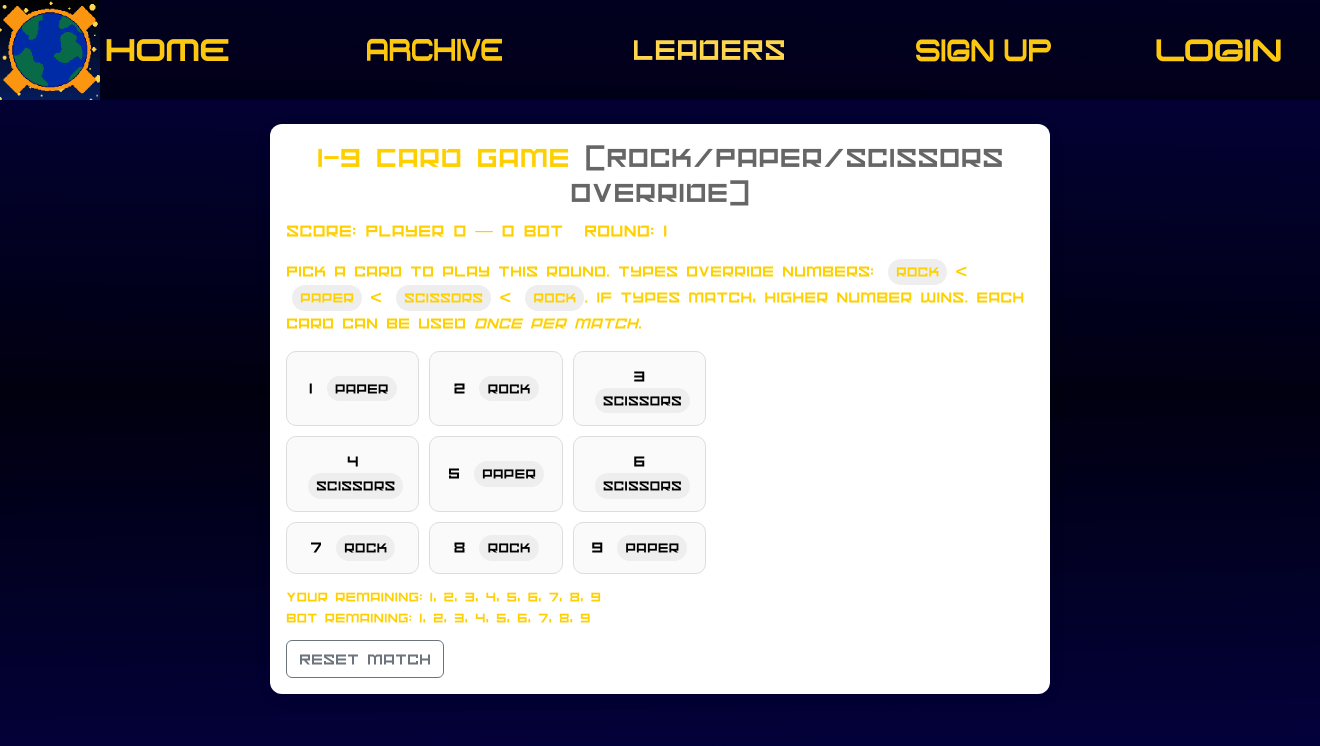
After one commit to alexko22/exocollect, a Django app: page /exocollect/card-game/ in a window 1320 px wide. The commit adds this page. Shown: the top 746 px of the page. Run offline with Django 5.2, Linux system fonts and the light colour scheme.

Commit message:
inital version of planet-jitsu

```diff
--- /dev/null
+++ b/exo/templates/exo/card_game.html
@@ -0,0 +1,126 @@
+{% extends 'exo/base.html' %}
+{% load static %}
+{% load extras %}
+
+{% block content %}
+<style>
+  .game-wrap { max-width: 780px; margin: 24px auto; padding: 16px; background: #fff; border-radius: 12px; box-shadow: 0 4px 18px rgba(0,0,0,.06); }
+  .title { margin: 0 0 8px; }
+  .subtle { color: #666; }
+  .pill { display:inline-block; padding:2px 8px; border-radius:999px; background:#eee; margin-left:6px; font-size: .9em; }
+  .score { font-size: 1.1rem; margin: 8px 0 16px; }
+  .grid { display: grid; grid-template-columns: repeat(3, minmax(90px, 1fr)); gap: 10px; max-width: 420px; }
+  .card-btn { padding: 12px 10px; font-size: 16px; border-radius: 10px; border: 1px solid #ddd; background: #fafafa; cursor: pointer; }
+  .card-btn:hover { background: #f1f1f1; }
+  .card-btn[disabled] { opacity:.5; cursor:not-allowed; }
+  table { border-collapse: collapse; margin-top: 14px; width: 100%; }
+  th, td { border: 1px solid #e4e4e4; padding: 8px 10px; text-align: left; }
+  th { background: #f9f9f9; }
+  .actions a { display:inline-block; margin-right: 10px; }
+  .banner { color:#b00; font-weight: 600; margin-bottom: 10px; }
+</style>
+
+<div class="game-wrap">
+  <h1 class="title">1–9 Card Game <span class="subtle">(Rock/Paper/Scissors override)</span></h1>
+
+  <div class="score">
+    <strong>Score:</strong> Player {{ score_player }} — {{ score_bot }} Bot
+    <span style="margin-left:12px;"><strong>Round:</strong> {{ round_num }}</span>
+  </div>
+
+  {% if finished %}
+    <h2>Match over: {{ match_winner }} wins the match!</h2>
+    <div class="actions">
+      {# If namespaced, change to url 'exo:card_game' #}
+      <a class="btn btn-primary" href="{% url 'card_game' %}?reset=1">Start new match</a>
+    </div>
+  {% else %}
+    <p>
+      Pick a card to play this round. Types override numbers:
+      <span class="pill">rock</span> &lt; <span class="pill">paper</span> &lt; <span class="pill">scissors</span> &lt; <span class="pill">rock</span>.
+      If types match, higher number wins. Each card can be used <em>once per match</em>.
+    </p>
+
+    {% if banner %}
+      <div class="banner">{{ banner }}</div>
+    {% endif %}
+
+    <!-- Pick form: disable cards you already used -->
+    <form method="get" class="grid">
+      {% for card in cards %}
+        {% with t=type_map|get:card %}
+          {% if card in player_remaining %}
+            <button class="card-btn" type="submit" name="card" value="{{ card }}">
+              {{ card }} <span class="pill">{{ t }}</span>
+            </button>
+          {% else %}
+            <button class="card-btn" type="button" disabled>
+              {{ card }} <span class="pill">{{ t }}</span>
+              <div style="font-size:12px;">used</div>
+            </button>
+          {% endif %}
+        {% endwith %}
+      {% endfor %}
+    </form>
+
+    {% if result %}
+      <h3 style="margin-top:16px;">{{ result }}</h3>
+      <p>{{ reason }}</p>
+
+      {% if player_card and bot_card %}
+        <p>
+          <strong>Player:</strong> {{ player_card }}
+          <span class="pill">{{ type_map|get:player_card }}</span>
+          &nbsp; | &nbsp;
+          <strong>Bot:</strong> {{ bot_card }}
+          <span class="pill">{{ type_map|get:bot_card }}</span>
+        </p>
+      {% endif %}
+    {% endif %}
+  {% endif %}
+
+  <!-- Remaining cards display -->
+  <div style="margin-top:12px; font-size:14px;">
+    <strong>Your remaining:</strong>
+    {% for c in player_remaining %}
+      {{ c }}{% if not forloop.last %}, {% endif %}
+    {% empty %} none {% endfor %}
+    <br/>
+    <strong>Bot remaining:</strong>
+    {% for c in bot_remaining %}
+      {{ c }}{% if not forloop.last %}, {% endif %}
+    {% empty %} none {% endfor %}
+  </div>
+
+  <!-- Round history -->
+  {% if history and history|length > 0 %}
+    <h3 style="margin-top:16px;">Round History</h3>
+    <table>
+      <thead>
+        <tr>
+          <th>#</th>
+          <th>Player</th>
+          <th>Bot</th>
+          <th>Outcome</th>
+          <th>Why</th>
+        </tr>
+      </thead>
+      <tbody>
+        {% for r in history %}
+          <tr>
+            <td>{{ r.round }}</td>
+            <td>{{ r.player_card }} <span class="pill">{{ r.player_type }}</span></td>
+            <td>{{ r.bot_card }} <span class="pill">{{ r.bot_type }}</span></td>
+            <td>{% if r.outcome == 'player' %}Player{% elif r.outcome == 'bot' %}Bot{% else %}Tie{% endif %}</td>
+            <td>{{ r.reason }}</td>
+          </tr>
+        {% endfor %}
+      </tbody>
+    </table>
+  {% endif %}
+
+  <div class="actions" style="margin-top:12px;">
+    <a class="btn btn-outline-secondary" href="{% url 'card_game' %}?reset=1">Reset match</a>
+  </div>
+</div>
+{% endblock %}
--- a/exo/templates/exo/show_home.html
+++ b/exo/templates/exo/show_home.html
@@ -41,6 +41,10 @@
             </p>
         </div>
     </div>
+
+    <div class="mt-4">
+         <a href="{% url 'card_game' %}" class="btn btn-primary btn-lg">Play</a>
+    </div>
 </div>
 
 {% endblock %}
--- /dev/null
+++ b/exo/templatetags/extras.py
@@ -0,0 +1,14 @@
+from django import template
+
+register = template.Library()
+
+@register.filter
+def get(mapping, key):
+    """
+    Template filter to access dict[key] safely.
+    Usage: {{ mydict|get:some_key }}
+    """
+    try:
+        return mapping.get(key, "")
+    except Exception:
+        return ""
--- a/exo/urls.py
+++ b/exo/urls.py
@@ -16,4 +16,5 @@ urlpatterns = [
     path('profile/update', views.UpdateProfile.as_view(), name="update_profile"),
     path('planet/<int:pk>/delete', DeletePlanet.as_view(), name="delete_planet"),
     path('leaderboard', Leaderboard.as_view(), name="leaderboard"),
+    path("card-game/", views.card_game, name="card_game"),
 ]
--- a/exo/views.py
+++ b/exo/views.py
@@ -252,3 +252,278 @@ def generate_random_planet(request):
     )
 
     return redirect('show_planet', pk=planet.pk)
+
+import random
+from typing import Dict, Tuple, Optional
+from django.shortcuts import render, redirect
+
+# ----- Game config -----
+WIN_TARGET = 2  # best of three → first to 2 round wins
+BEATS = {"rock": "scissors", "paper": "rock", "scissors": "paper"}
+
+
+# ----- Helpers -----
+def _new_type_map() -> Dict[int, str]:
+    """
+    Create a fresh random assignment of numbers 1..9 into three types:
+    3 numbers → rock, 3 → paper, 3 → scissors.
+    Example: {2:'rock', 7:'rock', 9:'rock', 1:'paper', ...}
+    """
+    numbers = list(range(1, 10))
+    random.shuffle(numbers)
+    type_map: Dict[int, str] = {}
+    for i, n in enumerate(numbers):
+        if i < 3:
+            type_map[n] = "rock"
+        elif i < 6:
+            type_map[n] = "paper"
+        else:
+            type_map[n] = "scissors"
+    return type_map
+
+
+def _ensure_state(request) -> dict:
+    """
+    Ensure a session-backed game state exists for the current match.
+    Also migrates older/bad states (no type_map, wrong key types, etc).
+    """
+    state = request.session.get("card_game")
+
+    def fresh_state():
+        tm = _new_type_map()
+        return {
+            "player_wins": 0,
+            "bot_wins": 0,
+            "round": 1,
+            "history": [],
+            "player_remaining": sorted(tm.keys()),
+            "bot_remaining": sorted(tm.keys()),
+            "type_map": tm,
+        }
+
+    # No state yet → create fresh
+    if not isinstance(state, dict):
+        state = fresh_state()
+        request.session["card_game"] = state
+        return state
+
+    changed = False
+
+    # Validate type_map
+    tm = state.get("type_map")
+    if not isinstance(tm, dict) or len(tm) != 9:
+        state = fresh_state()
+        request.session["card_game"] = state
+        return state
+
+    # --- Normalize keys to ints (fix for '5' vs 5) ---
+    try:
+        tm_int = {int(k): v for k, v in tm.items()}
+    except Exception:
+        state = fresh_state()
+        request.session["card_game"] = state
+        return state
+
+    # Ensure values are only valid types
+    valid_types = {"rock", "paper", "scissors"}
+    if any(v not in valid_types for v in tm_int.values()):
+        state = fresh_state()
+        request.session["card_game"] = state
+        return state
+
+    # Write back normalized map if changed
+    if tm_int != tm:
+        state["type_map"] = tm_int
+        changed = True
+    tm = tm_int
+
+    # Normalize remaining lists to ints and keep only keys present in tm
+    def norm_remaining(lst):
+        if not isinstance(lst, list):
+            return sorted(tm.keys())
+        acc = []
+        for x in lst:
+            try:
+                xi = int(x)
+                if xi in tm:
+                    acc.append(xi)
+            except Exception:
+                pass
+        # if empty after normalization, repopulate with all keys
+        return sorted(acc) if acc else sorted(tm.keys())
+
+    pr = norm_remaining(state.get("player_remaining"))
+    br = norm_remaining(state.get("bot_remaining"))
+    if pr != state.get("player_remaining"):
+        state["player_remaining"] = pr
+        changed = True
+    if br != state.get("bot_remaining"):
+        state["bot_remaining"] = br
+        changed = True
+
+    # Backfill counters
+    if not isinstance(state.get("player_wins"), int):
+        state["player_wins"] = 0; changed = True
+    if not isinstance(state.get("bot_wins"), int):
+        state["bot_wins"] = 0; changed = True
+    if not isinstance(state.get("round"), int) or state["round"] < 1:
+        state["round"] = 1; changed = True
+    if not isinstance(state.get("history"), list):
+        state["history"] = []; changed = True
+
+    if changed:
+        request.session["card_game"] = state
+        request.session.modified = True
+
+    return state
+
+def _reset_state(request):
+    if "card_game" in request.session:
+        del request.session["card_game"]
+
+
+def card_type(card_num: int, type_map: dict) -> str:
+    # Be tolerant of int/str keys in the session
+    if card_num in type_map:
+        return type_map[card_num]
+    if str(card_num) in type_map:
+        return type_map[str(card_num)]
+    if int(card_num) in type_map:
+        return type_map[int(card_num)]
+    # Fallback (shouldn't happen after normalization)
+    raise KeyError(f"card {card_num} not in type_map")
+
+
+def decide_winner(
+    player_card: int, bot_card: int, type_map: Dict[int, str]
+) -> Tuple[str, str]:
+    """
+    Returns (outcome, reason)
+    outcome ∈ {'player', 'bot', 'tie'}
+    """
+    pt = card_type(player_card, type_map)
+    bt = card_type(bot_card, type_map)
+
+    if pt != bt:
+        if BEATS[pt] == bt:
+            return "player", f"{pt.capitalize()} beats {bt}."
+        else:
+            return "bot", f"{bt.capitalize()} beats {pt}."
+    else:
+        if player_card > bot_card:
+            return "player", f"Both {pt}; {player_card} > {bot_card}."
+        elif bot_card > player_card:
+            return "bot", f"Both {pt}; {bot_card} > {player_card}."
+        else:
+            return "tie", f"Both {pt}; both {player_card}."
+
+
+# ----- View -----
+def card_game(request):
+    """
+    One match of best-of-three (first to 2).
+    - Types (rock/paper/scissors) override numbers.
+    - If same type, higher number wins.
+    - Each card number can only be used once per side during the match.
+    - Numbers 1..9 are randomly assigned to types per match.
+    """
+    # Reset match if requested
+    if request.GET.get("reset"):
+        _reset_state(request)
+        # If your URLs are namespaced, change to redirect("exo:card_game")
+        return redirect("card_game")
+
+    state = _ensure_state(request)
+    type_map: Dict[int, str] = state["type_map"]
+
+    picked = request.GET.get("card")
+    player_card: Optional[int] = None
+    bot_card: Optional[int] = None
+    result = None
+    reason = None
+    banner = None
+
+    finished = state["player_wins"] >= WIN_TARGET or state["bot_wins"] >= WIN_TARGET
+
+    # Defensive end if somehow out of cards
+    if not finished and (not state["player_remaining"] or not state["bot_remaining"]):
+        finished = True
+
+    if picked and not finished:
+        try:
+            player_card = int(picked)
+        except ValueError:
+            player_card = None
+
+        # Validate player pick is still available
+        if player_card not in state["player_remaining"]:
+            banner = "You already used that card. Pick another."
+            player_card = None
+        else:
+            # Bot chooses only from its remaining cards
+            bot_card = random.choice(state["bot_remaining"])
+
+            outcome, reason = decide_winner(player_card, bot_card, type_map)
+
+            # Record round
+            state["history"].append({
+                "round": state["round"],
+                "player_card": player_card,
+                "player_type": card_type(player_card, type_map),
+                "bot_card": bot_card,
+                "bot_type": card_type(bot_card, type_map),
+                "outcome": outcome,
+                "reason": reason,
+            })
+
+            # Remove used cards
+            state["player_remaining"].remove(player_card)
+            state["bot_remaining"].remove(bot_card)
+
+            # Score
+            if outcome == "player":
+                state["player_wins"] += 1
+                result = "Player wins the round!"
+            elif outcome == "bot":
+                state["bot_wins"] += 1
+                result = "Bot wins the round!"
+            else:
+                result = "Round is a tie."
+
+            # Advance round and possibly finish
+            state["round"] += 1
+            finished = state["player_wins"] >= WIN_TARGET or state["bot_wins"] >= WIN_TARGET
+
+            # Persist
+            request.session["card_game"] = state
+            request.session.modified = True
+
+    # Match winner text
+    match_winner = None
+    if finished:
+        if state["player_wins"] > state["bot_wins"]:
+            match_winner = "Player"
+        elif state["bot_wins"] > state["player_wins"]:
+            match_winner = "Bot"
+        else:
+            match_winner = "Tie"
+
+    return render(request, "exo/card_game.html", {
+        "cards": sorted(type_map.keys()),
+        "type_map": type_map,
+        "player_card": player_card,
+        "player_type": card_type(player_card, type_map) if player_card else None,
+        "bot_card": bot_card,
+        "bot_type": card_type(bot_card, type_map) if bot_card else None,
+        "result": result,
+        "reason": reason,
+        "score_player": state["player_wins"],
+        "score_bot": state["bot_wins"],
+        "round_num": state["round"],
+        "history": state["history"],
+        "finished": finished,
+        "match_winner": match_winner,
+        "player_remaining": state["player_remaining"],
+        "bot_remaining": state["bot_remaining"],
+        "banner": banner,
+    })
```
Also changed, not shown: exo/templatetags/__init__.py (added).
